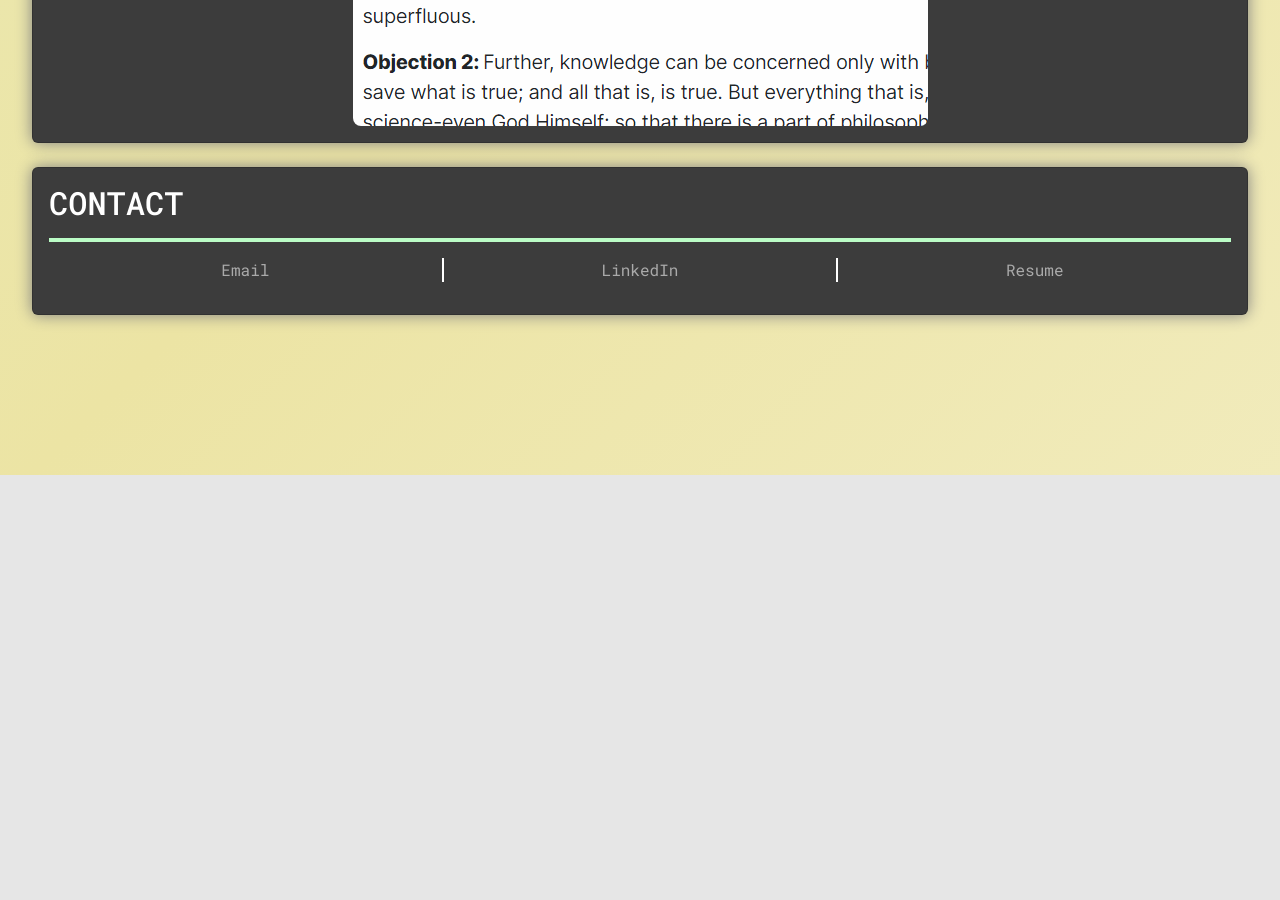
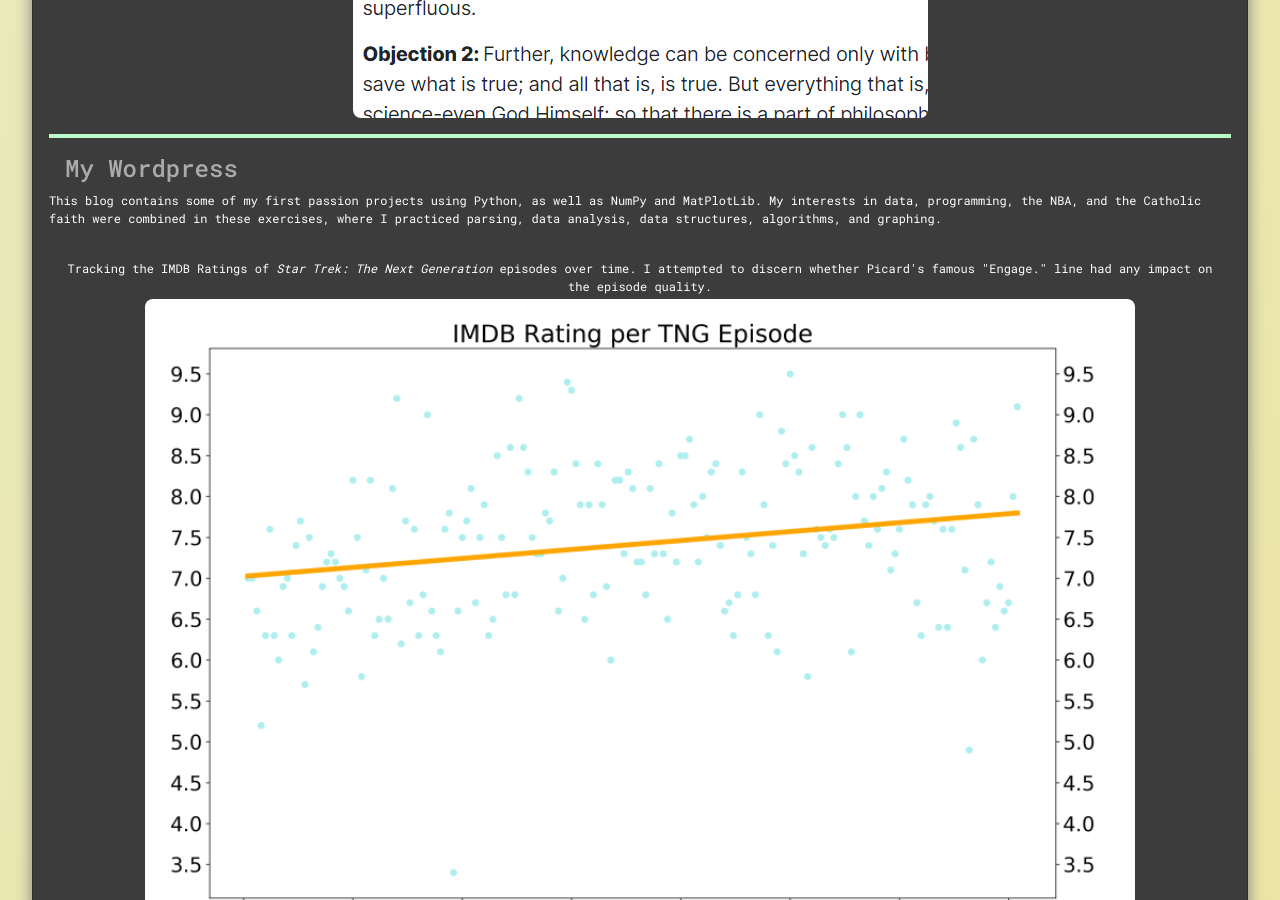
Before and after one commit to quiton1996/portfolio, a plain HTML site: page public/index.html in a window 1280 px wide. Shown: the part 1900-2800 px from the top of the page. Before the commit the page ends 2375 px from the top, so only its background shows below. Drawn offline with nearby package versions, Linux system fonts and the light colour scheme.

Commit message:
Add Wordpress blog to Projects

```diff
--- a/app/sass/style.scss
+++ b/app/sass/style.scss
@@ -171,6 +171,7 @@ a.anchor {
 
 .card-subtitle {
   margin-bottom: 0px;
+  margin-left: 16px !important;
 }
 
 .card-divide {
@@ -235,7 +236,7 @@ svg:hover > * {
 
 .image-text {
   flex: 1;
-  text-align: center;
+  text-align: left;
   margin: 16px;
   font-size: 16px;
 }
@@ -264,7 +265,6 @@ img.profile {
 }
 
 #summa-icon {
-  margin-left: 16px;
   height: 48px;
   width: 48px;
   filter: invert(100%) !important;
@@ -379,10 +379,6 @@ img.profile {
     margin-bottom: 0px;
   }
 
-  #summa-icon {
-    margin-left: 0px;
-  }
-
   .card-divide{
     flex-direction: column;
   }
@@ -413,6 +409,7 @@ img.profile {
   }
 
   .image-text {
+    text-align: center;
     margin-top: 16px !important;
     margin-bottom: 4px;
     font-size: 12px;
--- a/public/index.html
+++ b/public/index.html
@@ -75,8 +75,10 @@
           <h2 class="card-title">
             PROJECTS
           </h2>
+
           <hr class="line">
-          <h4 class="card-subtitle mb-2">
+
+          <h4 class="card-subtitle">
             <a class="anchor" id="summa"></a>
             <a href="https://www.thesumma.app" target="_blank">
               <img src="./images/summa_logo_thick.svg" id="summa-icon">
@@ -137,9 +139,31 @@
             <img src="./images/summa_app_bookmark.gif" class="gif-image active">
           </div>
 
+          <hr class="line">
 
+          <h4 class="card-subtitle mt-2 mb-2">
+            <a class="anchor" id="wordpress"></a>
+            <a href="https://quiton.wordpress.com/" target="_blank">
+              My Wordpress
+            </a>
+          </h4>
+
+            <p class="card-text">
+              This blog contains some of my first passion projects using Python, as well as NumPy and MatPlotLib. My interests in data, programming, the NBA, and the Catholic faith were combined in these exercises, where I practiced parsing, data analysis, data structures, algorithms, and graphing.
+            </p>
+
+            <div class="image-container">
+              <p class="image-text">Tracking the IMDB Ratings of <em>Star Trek: The Next Generation</em> episodes over time. I attempted to discern whether Picard's famous "Engage." line had any impact on the episode quality.</p>
+              <img src="./images/TNG_IMDB.PNG" class="gif-image">
+            </div>
+
+            <div class="image-container">
+              <p class="image-text">I graphed the number of priests from select religious orders over time and analyzed individual and total trends.</p>
+              <img src="./images/Religious_Orders_over_time.PNG" class="gif-image">
+            </div>
 
         </div>
+
       </div>
     </div>
 
```
Also changed, not shown: public/images/NBA_MPER.PNG (added), public/images/Religious_Orders_over_time.PNG (added), public/images/TNG_IMDB.PNG (added), public/stylesheets/style.css, 1 other file.
